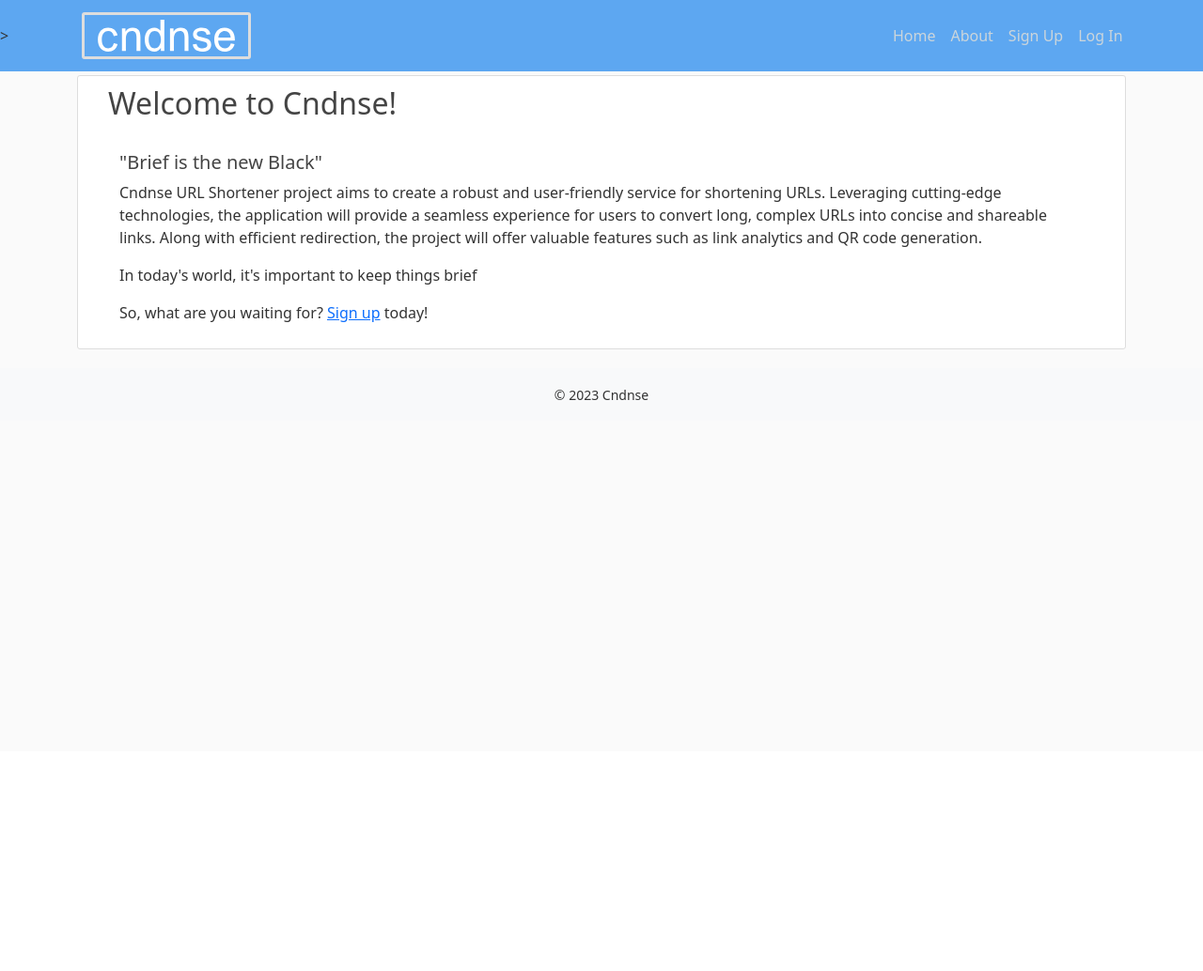
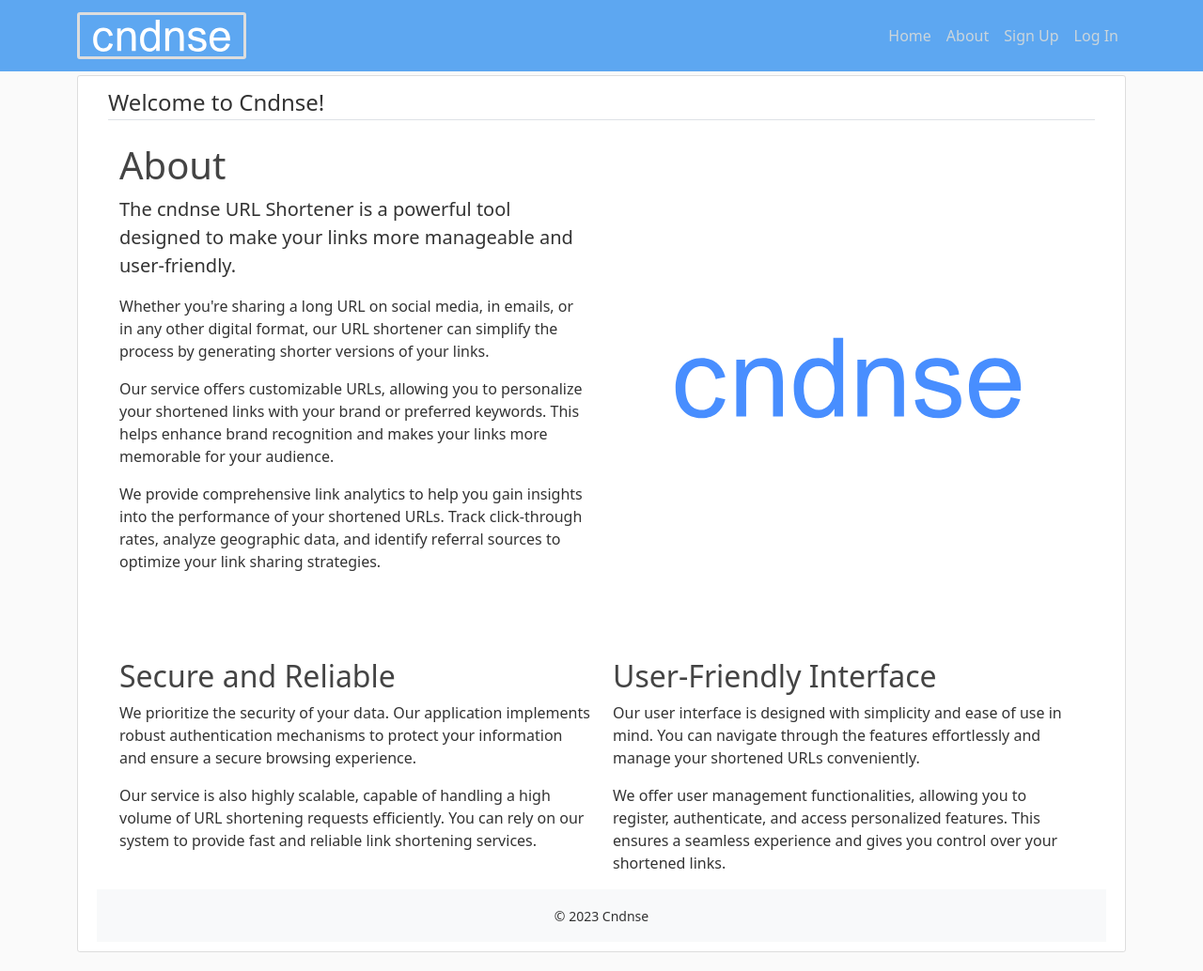
Before and after one commit to olumeedee/Scissor-link-shortener, a Flask app: page /about in a window 1280 px wide. Shown: the whole page at 94% size. Before the commit the page ends 426 px from the top, so only its background shows below. Run offline with Flask 3, Linux system fonts and the light colour scheme.

Commit message:
beautifying things

```diff
--- a/scissor/routes.py
+++ b/scissor/routes.py
@@ -228,4 +228,4 @@ def register():
 def logout():
     logout_user()
     flash('Logged out successfully.', category='success')
-    return redirect(url_for('home'))
+    return redirect(url_for('index'))
--- a/scissor/templates/about.html
+++ b/scissor/templates/about.html
@@ -7,24 +7,53 @@
 
 
   {% if current_user.is_authenticated %}
-  <h2 class="article-title">Welcome to Cndnse, {{ current_user.first_name }}!</h2>
+  <legend class="border-bottom mb-4">Welcome to Cndnse, {{ current_user.first_name }}!</legend>
   {% else %}
-    <h2 class="article-title">Welcome to Cndnse! </h2>
+    <legend class="border-bottom mb-4">Welcome to Cndnse! </legend>
 
     <br>
   {% endif %}
 
-  <section class="container">
-
-    <h5 class="article-title">"Brief is the new Black"</h5>
-
-  <p class="article-content">Cndnse URL Shortener project aims to create a robust and user-friendly service for shortening URLs. Leveraging cutting-edge technologies, the application will provide a seamless experience for users to convert long, complex URLs into concise and shareable links. Along with efficient redirection, the project will offer valuable features such as link analytics and QR code generation.</p>
-
-  <p class="article-content">In today's world, it's important to keep things brief</p>
-
-  <p class="article-content">So, what are you waiting for? <a href="{{ url_for('register') }}">Sign up</a> today!</p>
-</section>
-
-</main>
-</article>
+  <div class="container">
+    <div class="row">
+      <div class="col-lg-6">
+        <h1>About</h1>
+        <p class="lead">
+          The cndnse URL Shortener is a powerful tool designed to make your links more manageable and user-friendly.
+        </p>
+        <p>
+          Whether you're sharing a long URL on social media, in emails, or in any other digital format, our URL shortener can simplify the process by generating shorter versions of your links.
+        </p>
+        <p>
+          Our service offers customizable URLs, allowing you to personalize your shortened links with your brand or preferred keywords. This helps enhance brand recognition and makes your links more memorable for your audience.
+        </p>
+        <p>
+          We provide comprehensive link analytics to help you gain insights into the performance of your shortened URLs. Track click-through rates, analyze geographic data, and identify referral sources to optimize your link sharing strategies.
+        </p>
+      </div>
+      <div class="col-lg-6">
+        <img src="{{ url_for('static', filename='cndnse-logo/vector/default.svg') }}" class="img-fluid" alt="About Image">
+      </div>
+    </div>
+    <div class="row mt-5">
+      <div class="col-lg-6">
+        <h2>Secure and Reliable</h2>
+        <p>
+          We prioritize the security of your data. Our application implements robust authentication mechanisms to protect your information and ensure a secure browsing experience.
+        </p>
+        <p>
+          Our service is also highly scalable, capable of handling a high volume of URL shortening requests efficiently. You can rely on our system to provide fast and reliable link shortening services.
+        </p>
+      </div>
+      <div class="col-lg-6">
+        <h2>User-Friendly Interface</h2>
+        <p>
+          Our user interface is designed with simplicity and ease of use in mind. You can navigate through the features effortlessly and manage your shortened URLs conveniently.
+        </p>
+        <p>
+          We offer user management functionalities, allowing you to register, authenticate, and access personalized features. This ensures a seamless experience and gives you control over your shortened links.
+        </p>
+      </div>
+    </div>
+  </div>
 {% endblock content %}
--- a/scissor/templates/base.html
+++ b/scissor/templates/base.html
@@ -13,10 +13,10 @@
 </head>
 <body>
   <header class="site-header">
-    <nav class="navbar navbar-expand-md navbar-dark bg-steel fixed-top">>
+    <nav class="navbar navbar-expand-md navbar-dark bg-steel fixed-top">
       <div class="container">
         <a class="navbar-brand" href="{{ url_for('index') }}">
-          <img src="{{ url_for('static', filename='cndnse-logo/vector/isolated-monochrome-white.svg') }}" alt="Logo" width="180" height="50" class="header-logo" />
+          <img src="{{ url_for('static', filename='cndnse-logo/vector/isolated-monochrome-white.svg') }}" alt="Logo" width="180" height="50" class="header-logo" >
         </a>
 
         <button class="navbar-toggler" type="button" data-bs-toggle="collapse" data-bs-target="#navbarNav" aria-controls="navbarNav" aria-expanded="false" aria-label="Toggle navigation">
```
Also changed, not shown: scissor/templates/index.html (+43 -7 lines).
